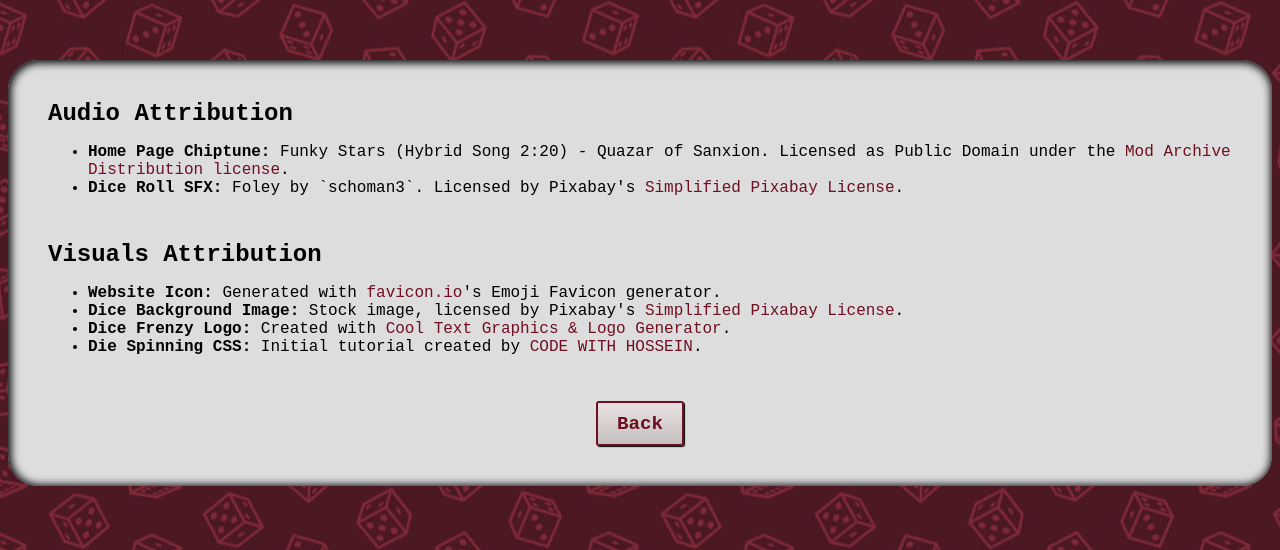
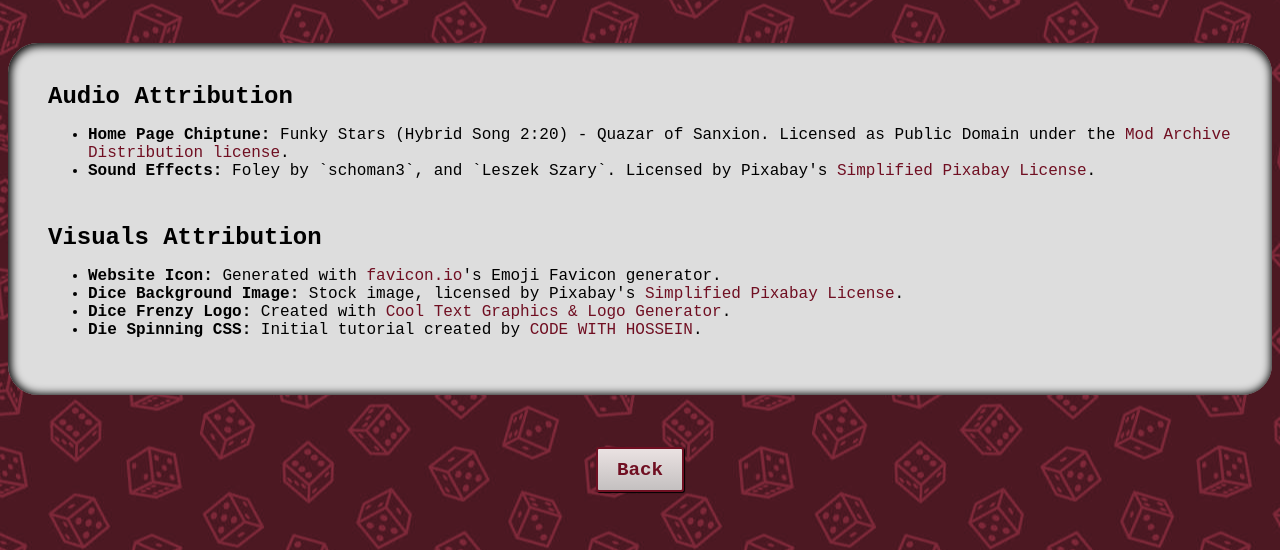
Before and after one commit to PCM-M46-Coursework/W03-DiceGame-Challenge, a plain HTML site: page credits.html in a window 1280 px wide. Shown: the part 250-800 px from the top of the page. Drawn offline with Linux system fonts and the light colour scheme.

Commit message:
Coursework Submission

```diff
--- a/credits.html
+++ b/credits.html
@@ -32,7 +32,7 @@
                     <li><strong>Home Page Chiptune: </strong>Funky Stars (Hybrid Song 2:20) - Quazar of Sanxion.
                         Licensed as Public Domain under the <a href="https://modarchive.org/index.php?faq-licensing"
                             target="_blank">Mod Archive Distribution license</a>.</li>
-                    <li><strong>Dice Roll SFX: </strong>Foley by `schoman3`. Licensed by Pixabay's <a
+                    <li><strong>Sound Effects: </strong>Foley by `schoman3`, and `Leszek Szary`. Licensed by Pixabay's <a
                             href="https://pixabay.com/service/license/" target="_blank">Simplified Pixabay License</a>.
                     </li>
                 </ul>
@@ -53,11 +53,11 @@
                     </li>
                 </ul>
             </section>
+        </footer>
 
-            <aside>
-                <a class="btn btn-xsmall" href="./" target="_self">Back</a>
-            </aside>
-        </footer>
+        <aside>
+            <a class="btn btn-xsmall" href="./" target="_self">Back</a>
+        </aside>
 
         <!-- END Page Content -->
     </div>
```
Also changed, not shown: 1 other file.
